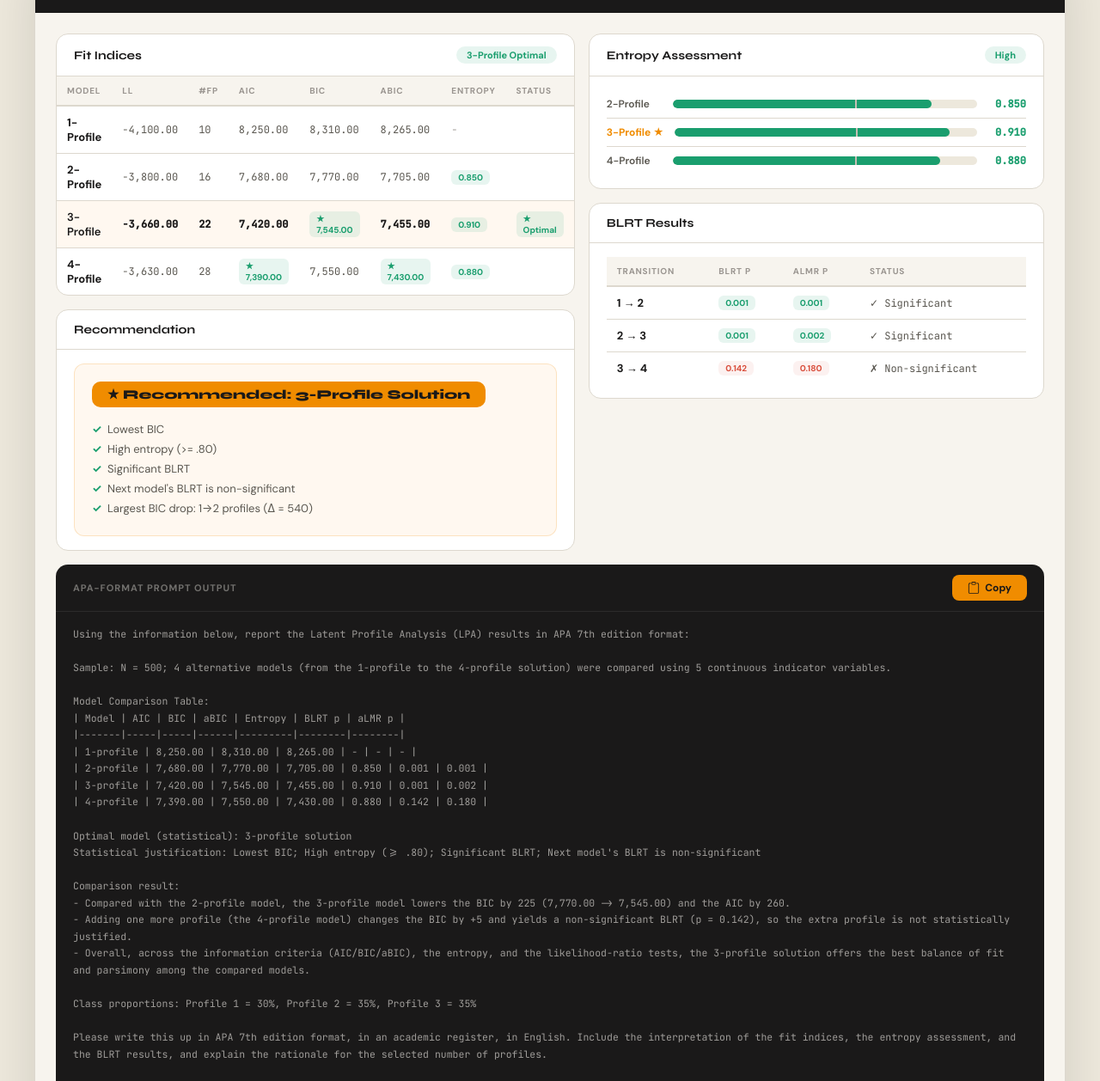
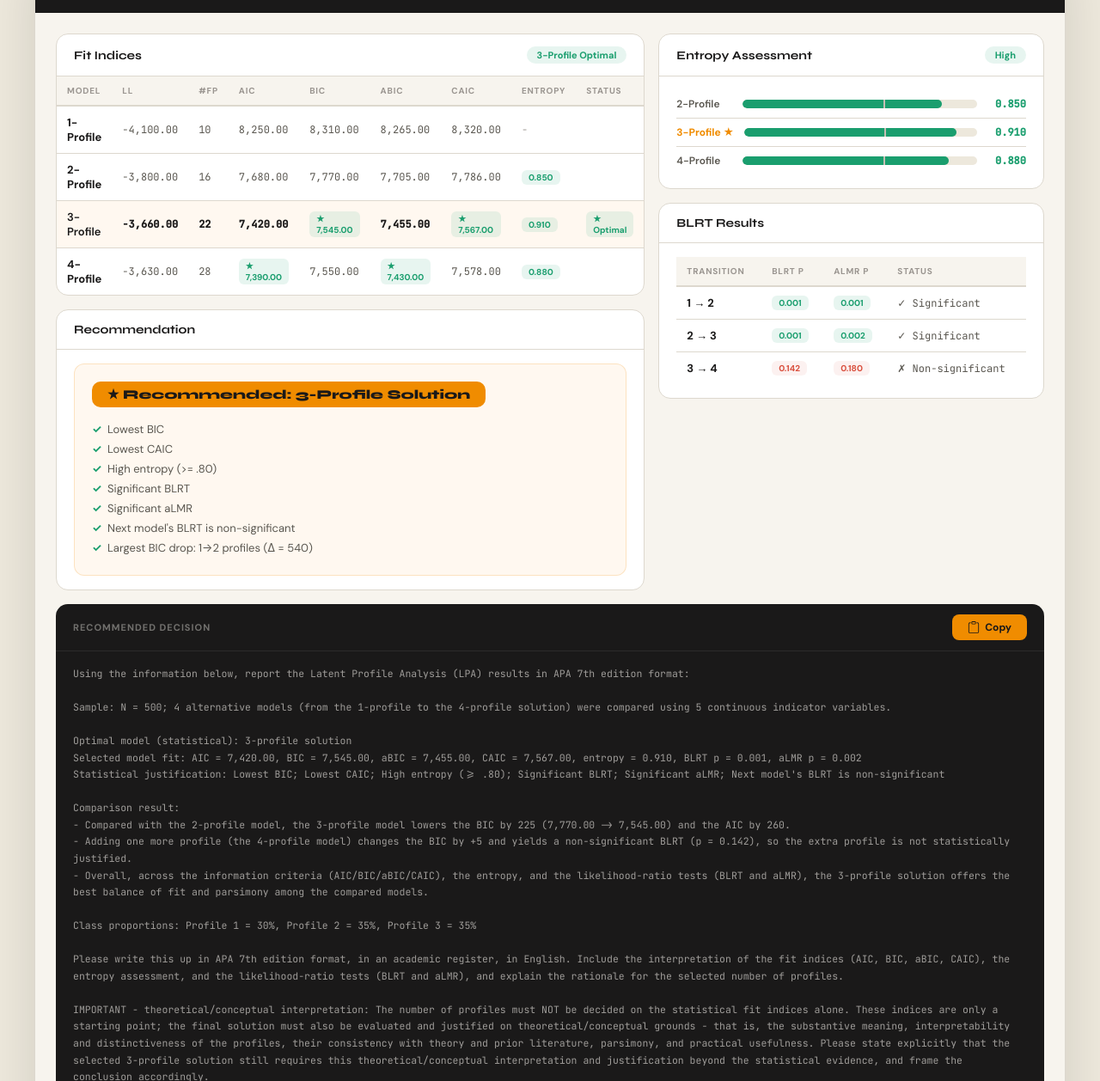
Before and after one commit to cahitgs/mglpa-workflow, a website: page lpa-fit-playground.html in a window 1280 px wide. Shown: the part 82-1340 px from the top of the page at 86% size. Drawn offline with Linux system fonts and the light colour scheme.

Commit message:
Fit Interpreter: add CAIC/aLMR to decision, trim prompt, rename heading
- Add a CAIC column to the Fit Indices table (lowest CAIC highlighted) and
  factor "Lowest CAIC" and "Significant aLMR" into the optimal-model scoring
  in both findOptimal() and findGroupOptimal().
- Drop the long markdown "Model Comparison Table" from the generated prompt;
  replace it with a one-line "Selected model fit" summary (incl. CAIC + aLMR)
  so only the narrative/commentary remains. Reference CAIC/aLMR in the overall
  comparison and the write-up instructions.
- Rename the prompt section heading from "APA-Format Prompt Output" to
  "Recommended Decision".

Also include the dev-server no-cache headers (serve.mjs) so edits show up on a
normal refresh instead of serving a stale cached page.

Co-Authored-By: Claude Opus 4.8 (1M context) <noreply@anthropic.com>

```diff
--- a/lpa-fit-playground.html
+++ b/lpa-fit-playground.html
@@ -634,7 +634,7 @@ body {
         <!-- PROMPT -->
         <div class="prompt-card">
             <div class="prompt-header">
-                <span class="prompt-title">APA-Format Prompt Output</span>
+                <span class="prompt-title">Recommended Decision</span>
                 <button class="copy-btn" id="copyBtn" onclick="copyPrompt()">
                     <svg width="14" height="14" fill="currentColor" viewBox="0 0 16 16"><path d="M4 1.5H3a2 2 0 0 0-2 2V14a2 2 0 0 0 2 2h10a2 2 0 0 0 2-2V3.5a2 2 0 0 0-2-2h-1v1h1a1 1 0 0 1 1 1V14a1 1 0 0 1-1 1H3a1 1 0 0 1-1-1V3.5a1 1 0 0 1 1-1h1v-1z"/><path d="M9.5 1a.5.5 0 0 1 .5.5v1a.5.5 0 0 1-.5.5h-3a.5.5 0 0 1-.5-.5v-1a.5.5 0 0 1 .5-.5h3zm-3-1A1.5 1.5 0 0 0 5 1.5v1A1.5 1.5 0 0 0 6.5 4h3A1.5 1.5 0 0 0 11 2.5v-1A1.5 1.5 0 0 0 9.5 0h-3z"/></svg>
                     Copy
@@ -765,9 +765,11 @@ function findOptimal() {
   const bics = models.map(m => m.bic);
   const aics = models.map(m => m.aic);
   const abics = models.map(m => m.abic);
+  const validCaics = models.map(m => m.caic || 0).filter(c => c > 0);
   const minBIC = Math.min(...bics);
   const minAIC = Math.min(...aics);
   const minABIC = Math.min(...abics);
+  const minCAIC = validCaics.length ? Math.min(...validCaics) : null;
 
   const n = state.importedData?.sampleSize || 500;
 
@@ -779,12 +781,14 @@ function findOptimal() {
     if (m.bic === minBIC) { score += 3; reasons.push('Lowest BIC'); }
     if (m.aic === minAIC) { score += 1; reasons.push('Lowest AIC'); }
     if (m.abic === minABIC) { score += 2; reasons.push('Lowest aBIC'); }
+    if (minCAIC !== null && m.caic === minCAIC) { score += 2; reasons.push('Lowest CAIC'); }
 
     if (m.entropy >= 0.80) { score += 2; reasons.push('High entropy (>= .80)'); }
     else if (m.entropy >= 0.60) { score += 1; reasons.push('Acceptable entropy'); }
     else if (i > 0) { warnings.push('Low entropy (< .60)'); }
 
     if (i > 0 && m.blrt_p < 0.05) { score += 2; reasons.push('Significant BLRT'); }
+    if (i > 0 && (m.almr_p || 1) < 0.05) { score += 1; reasons.push('Significant aLMR'); }
     if (i < models.length - 1 && models[i+1].blrt_p >= 0.05) {
       score += 2; reasons.push('Next model\'s BLRT is non-significant');
     }
@@ -814,13 +818,17 @@ function findGroupOptimal(groupModels) {
   if (!groupModels || !groupModels.length) return null;
   const bics = groupModels.map(m => m.bic);
   const minBIC = Math.min(...bics);
+  const validCaics = groupModels.map(m => m.caic || 0).filter(c => c > 0);
+  const minCAIC = validCaics.length ? Math.min(...validCaics) : null;
   let bestIdx = 0, bestScore = -Infinity;
   groupModels.forEach((m, i) => {
     let s = 0;
     if (m.bic === minBIC) s += 3;
+    if (minCAIC !== null && m.caic === minCAIC) s += 2;
     if (m.entropy >= 0.80) s += 2;
     else if (m.entropy >= 0.60) s += 1;
     if (i > 0 && m.blrt_p < 0.05) s += 2;
+    if (i > 0 && (m.almr_p || 1) < 0.05) s += 1;
     if (i < groupModels.length-1 && groupModels[i+1].blrt_p >= 0.05) s += 2;
     if (i === 0) s -= 5;
     if (s > bestScore) { bestScore = s; bestIdx = i; }
@@ -858,12 +866,14 @@ function renderFitTable() {
   const bics = models.map(m => m.bic);
   const aics = models.map(m => m.aic);
   const abics = models.map(m => m.abic);
+  const validCaics = models.map(m => m.caic || 0).filter(c => c > 0);
   const minBIC = Math.min(...bics);
   const minAIC = Math.min(...aics);
   const minABIC = Math.min(...abics);
+  const minCAIC = validCaics.length ? Math.min(...validCaics) : null;
 
   let html = `<thead><tr>
-    <th>Model</th><th>LL</th><th>#fp</th><th>AIC</th><th>BIC</th><th>aBIC</th><th>Entropy</th><th>Status</th>
+    <th>Model</th><th>LL</th><th>#fp</th><th>AIC</th><th>BIC</th><th>aBIC</th><th>CAIC</th><th>Entropy</th><th>Status</th>
   </tr></thead><tbody>`;
 
   models.forEach((m, i) => {
@@ -875,6 +885,7 @@ function renderFitTable() {
     html += `<td>${m.aic === minAIC ? '<span class="best-pill">&#9733; '+fmt(m.aic)+'</span>' : fmt(m.aic)}</td>`;
     html += `<td>${m.bic === minBIC ? '<span class="best-pill">&#9733; '+fmt(m.bic)+'</span>' : fmt(m.bic)}</td>`;
     html += `<td>${m.abic === minABIC ? '<span class="best-pill">&#9733; '+fmt(m.abic)+'</span>' : fmt(m.abic)}</td>`;
+    html += `<td>${minCAIC !== null && m.caic === minCAIC ? '<span class="best-pill">&#9733; '+fmt(m.caic)+'</span>' : (m.caic ? fmt(m.caic) : '-')}</td>`;
 
     const eClass = m.entropy >= 0.80 ? 'best-pill' : m.entropy >= 0.60 ? 'ok-pill' : 'warn-pill';
     html += `<td>${i === 0 && m.entropy === 0 ? '<span style="color:var(--text-3)">-</span>' : '<span class="'+eClass+'">'+m.entropy.toFixed(3)+'</span>'}</td>`;
@@ -1020,15 +1031,9 @@ function updatePrompt() {
 
   p += `Sample: N = ${n}; ${models.length} alternative models (from the 1-profile to the ${models.length}-profile solution) were compared using ${nVars} continuous indicator variables.\n\n`;
 
-  p += `Model Comparison Table:\n`;
-  p += `| Model | AIC | BIC | aBIC | Entropy | BLRT p | aLMR p |\n`;
-  p += `|-------|-----|-----|------|---------|--------|--------|\n`;
-
-  models.forEach((mod, i) => {
-    p += `| ${mod.k || (i+1)}-profile | ${fmt(mod.aic)} | ${fmt(mod.bic)} | ${fmt(mod.abic)} | ${i === 0 && mod.entropy === 0 ? '-' : mod.entropy.toFixed(3)} | ${i === 0 ? '-' : mod.blrt_p < 0.001 ? '< .001' : mod.blrt_p.toFixed(3)} | ${i === 0 ? '-' : mod.almr_p >= 1 ? '-' : mod.almr_p < 0.001 ? '< .001' : mod.almr_p.toFixed(3)} |\n`;
-  });
-
-  p += `\nOptimal model (statistical): ${optimal.k}-profile solution\n`;
+  p += `Optimal model (statistical): ${optimal.k}-profile solution\n`;
+  const om = models[optimal.idx];
+  p += `Selected model fit: AIC = ${fmt(om.aic)}, BIC = ${fmt(om.bic)}, aBIC = ${fmt(om.abic)}${om.caic ? ', CAIC = ' + fmt(om.caic) : ''}, entropy = ${om.entropy.toFixed(3)}, BLRT p = ${optimal.idx === 0 ? '-' : om.blrt_p < 0.001 ? '< .001' : om.blrt_p.toFixed(3)}, aLMR p = ${optimal.idx === 0 || om.almr_p >= 1 ? '-' : om.almr_p < 0.001 ? '< .001' : om.almr_p.toFixed(3)}\n`;
   p += `Statistical justification: ${optimal.reasons.join('; ')}\n`;
   if (optimal.warnings && optimal.warnings.length) {
     p += `Cautions: ${optimal.warnings.join('; ')}\n`;
@@ -1047,14 +1052,14 @@ function updatePrompt() {
     const bicChange = Math.round(next.bic - optM.bic);
     p += `- Adding one more profile (the ${(next.k || (oi + 2))}-profile model) changes the BIC by ${(bicChange >= 0 ? '+' : '') + fmtInt(bicChange)} and yields a ${next.blrt_p >= 0.05 ? 'non-significant' : 'significant'} BLRT (p = ${next.blrt_p < 0.001 ? '< .001' : next.blrt_p.toFixed(3)}), so the extra profile is ${next.blrt_p >= 0.05 ? 'not statistically justified' : 'statistically supported but must still be weighed against parsimony and interpretability'}.\n`;
   }
-  p += `- Overall, across the information criteria (AIC/BIC/aBIC), the entropy, and the likelihood-ratio tests, the ${optimal.k}-profile solution offers the best balance of fit and parsimony among the compared models.\n`;
+  p += `- Overall, across the information criteria (AIC/BIC/aBIC/CAIC), the entropy, and the likelihood-ratio tests (BLRT and aLMR), the ${optimal.k}-profile solution offers the best balance of fit and parsimony among the compared models.\n`;
 
   // Proportions
   if (m.proportions && m.proportions.length > 0) {
     p += `\nClass proportions: ${m.proportions.map((pr, i) => `Profile ${i+1} = ${typeof pr === 'number' && pr < 1 ? Math.round(pr*100) + '%' : pr}`).join(', ')}\n`;
   }
 
-  p += `\nPlease write this up in APA 7th edition format, in an academic register, in English. Include the interpretation of the fit indices, the entropy assessment, and the BLRT results, and explain the rationale for the selected number of profiles.\n`;
+  p += `\nPlease write this up in APA 7th edition format, in an academic register, in English. Include the interpretation of the fit indices (AIC, BIC, aBIC, CAIC), the entropy assessment, and the likelihood-ratio tests (BLRT and aLMR), and explain the rationale for the selected number of profiles.\n`;
 
   // --- Theoretical / conceptual interpretation requirement ---
   p += `\nIMPORTANT - theoretical/conceptual interpretation: The number of profiles must NOT be decided on the statistical fit indices alone. These indices are only a starting point; the final solution must also be evaluated and justified on theoretical/conceptual grounds - that is, the substantive meaning, interpretability and distinctiveness of the profiles, their consistency with theory and prior literature, parsimony, and practical usefulness. Please state explicitly that the selected ${optimal.k}-profile solution still requires this theoretical/conceptual interpretation and justification beyond the statistical evidence, and frame the conclusion accordingly.`;
@@ -1066,7 +1071,7 @@ function updatePrompt() {
       const gModels = state.importedData.groups[gn];
       const best = findGroupOptimal(gModels);
       if (!best) return;
-      p += `${gn}: Optimal = ${best.k}-profile (BIC = ${fmt(best.bic)}, Entropy = ${best.entropy.toFixed(3)}, BLRT p = ${best.blrt_p < 0.001 ? '< .001' : best.blrt_p.toFixed(3)})\n`;
+      p += `${gn}: Optimal = ${best.k}-profile (BIC = ${fmt(best.bic)}${best.caic ? ', CAIC = ' + fmt(best.caic) : ''}, Entropy = ${best.entropy.toFixed(3)}, BLRT p = ${best.blrt_p < 0.001 ? '< .001' : best.blrt_p.toFixed(3)})\n`;
     });
     p += `\nComparison result across groups: Compare the optimal number of profiles across the groups. If they are the same, interpret this as a strong basis for the next step of the multi-group LPA (configural similarity). If they differ, discuss the possible reasons and implications. This cross-group comparison, too, must be interpreted theoretically/conceptually and not solely on the basis of the fit indices.`;
   }
```
Also changed, not shown: serve.mjs (+8 -1 lines).
